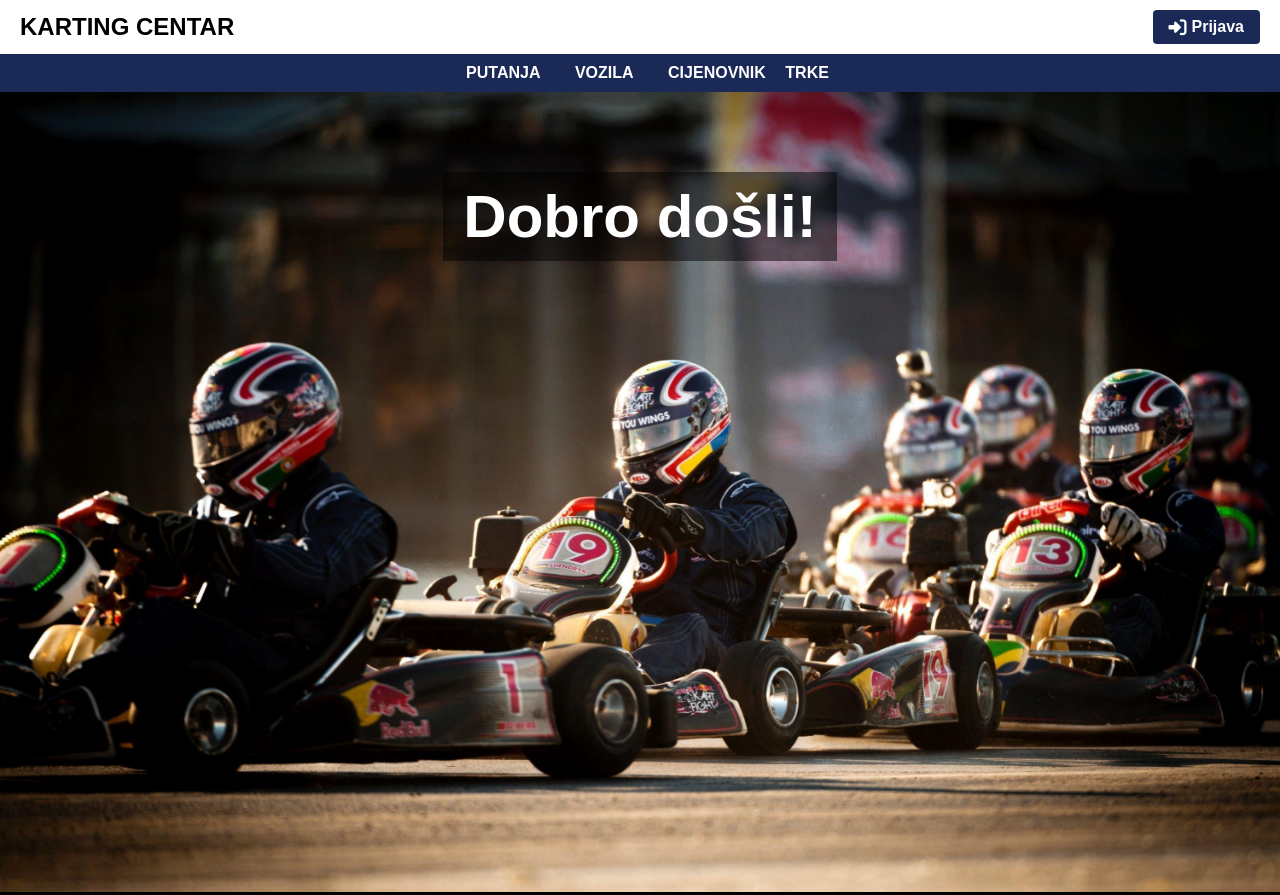
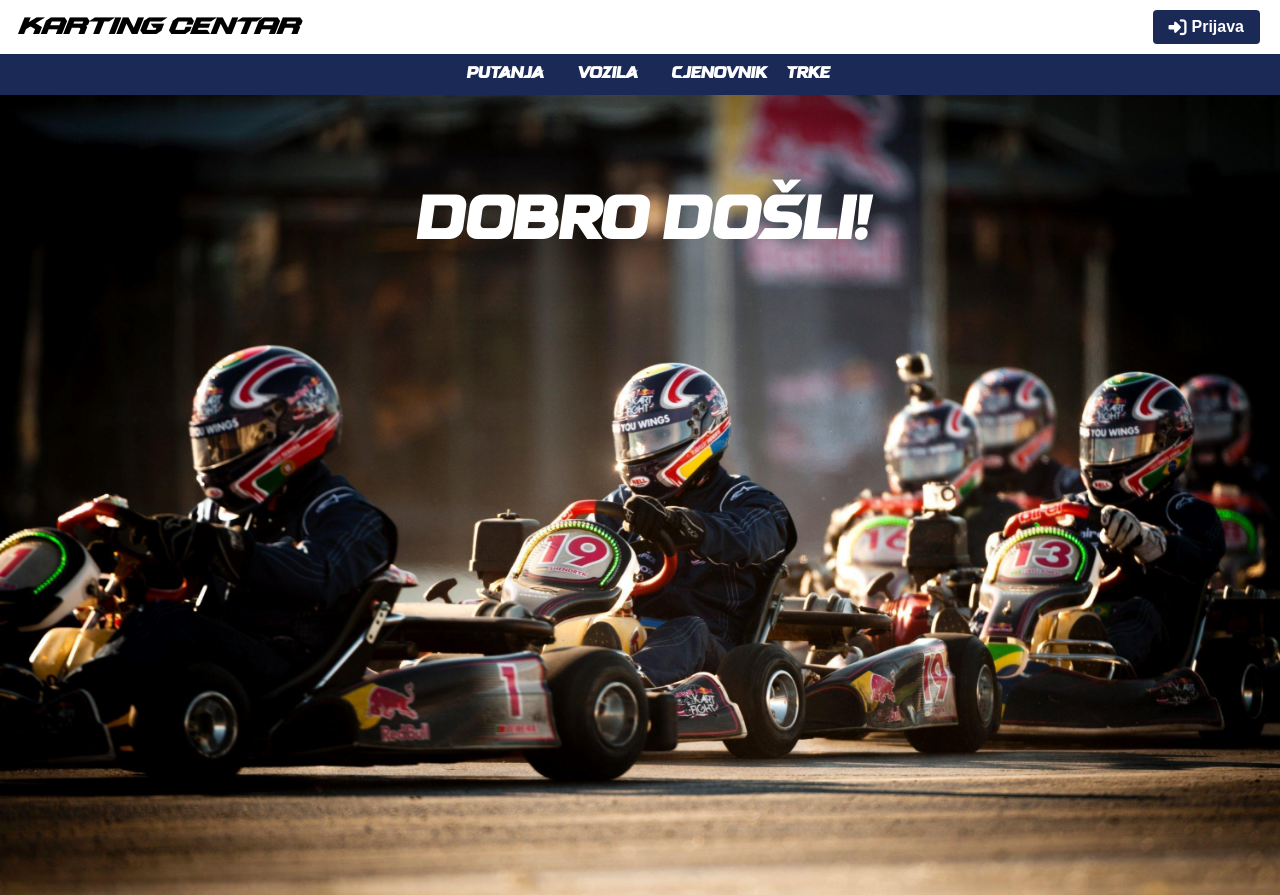
Before and after one commit to kolomiiets-maryna/KartingIS, a PHP site: page / in a window 1280 px wide. Run offline with PHP 8.4, Linux system fonts and the light colour scheme.

Commit message:
Added fonts and style adjustments

```diff
--- a/index.html
+++ b/index.html
@@ -20,13 +20,13 @@
     </header>
 
     <nav class="nav-bar">
-        <a class="options" href="#">PUTANJA</a>
-        <a class="options" href="#">VOZILA</a>
-        <a class="options" href="#">CIJENOVNIK</a>
+        <a class="options" href="pregled putanja/pp.html">PUTANJA</a>
+        <a class="options" href="pregled vozila/pv.html">VOZILA</a>
+        <a class="options" href="cjenovnik/cjenovnik.html">CJENOVNIK</a>
         <div class="dropdown">
         <a href="#" class="dropbtn">TRKE</a>
             <div class="dropdown-content">
-                <a class="dropdown-el" href="#">Prijava trke</a>
+                <a class="dropdown-el" href="prijava trke/pt.html">Prijava trke</a>
                 <a class="dropdown-el" href="#">Postojeće trke</a>
             </div>
         </div>
--- a/style.css
+++ b/style.css
@@ -1,8 +1,23 @@
+@font-face {
+    font-family: 'Sprintura';
+    src: url('fonts/Sprintura\ Demo.otf') format('truetype');
+    font-weight: normal;
+    font-style: normal;
+}
+
+@font-face {
+    font-family: 'Sakana';
+    src: url('fonts/Sakana.ttf') format('truetype');
+    font-weight: normal;
+    font-style: normal;
+}
+
 body {
     font-family: Arial, sans-serif;
     margin: 0;
     padding: 0;
     color: #333;
+    font-family: 'Sakana', sans-serif;
 }
 
 .top-bar {
@@ -17,6 +32,7 @@ body {
     font-size: 24px;
     font-weight: bold;
     color: #000;
+    font-family: 'Sprintura';
 }
 
 .logo span {
@@ -93,6 +109,7 @@ body {
     align-items: center;
     gap: 5px;
     transition: background-color 0.3s;
+    font-family: Arial, Helvetica, sans-serif;
 }
 
 .btn:hover {
@@ -115,9 +132,10 @@ body {
 .hero-overlay {
     position: absolute;
     top: 10%;
-            background: rgba(0, 0, 0, 0.5);
+    /* background: rgba(0, 0, 0, 0.5); */
     color: #fff;
     padding: 10px 20px;
+    font-family: 'Sakana';
     font-size: 60px;
     font-weight: bold;
 }
```
Also changed, not shown: cjenovnik/cjenovnik.css (+20 -3 lines), pregled putanja/pp.css (+15 -3 lines), pregled vozila/pv.css (+15 -3 lines), prijava trke/pt.css (+5 -3 lines), fonts/Sakana.ttf (added), fonts/Sprintura Demo.otf (added). Lines whose indentation alone changed are shown as unchanged.
